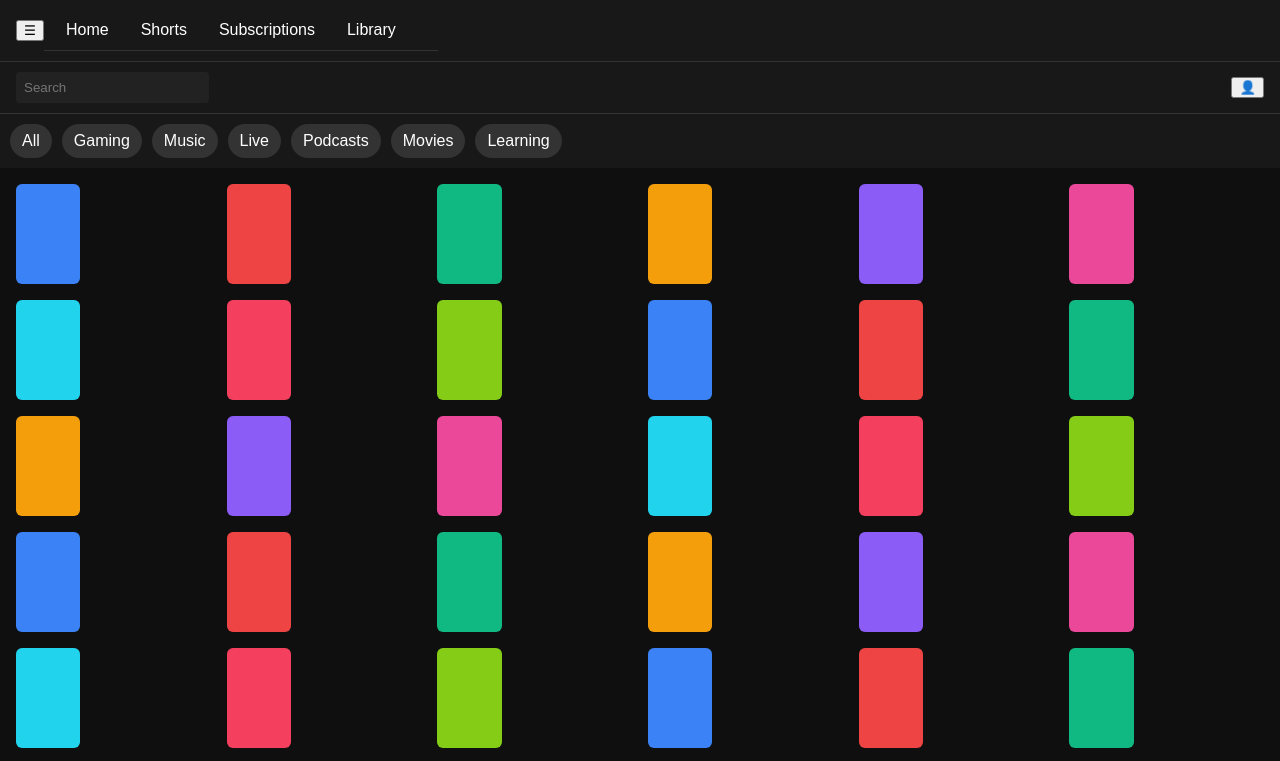
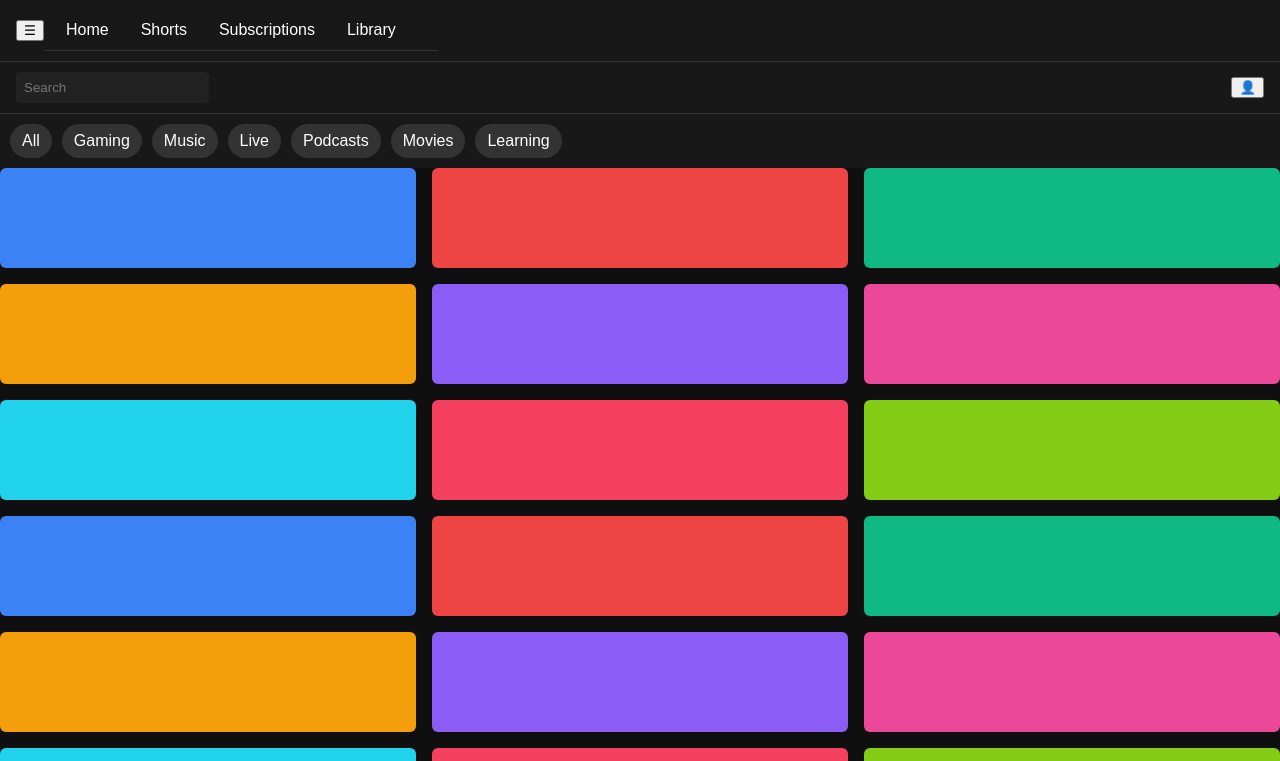
Before and after one commit to domasoufi-oss/kitt, a plain HTML site: page index.html in a window 1280 px wide. Shown: the top 761 px of the page. Drawn offline with Linux system fonts and the light colour scheme.

Commit message:
Update index.html

```diff
--- a/index.html
+++ b/index.html
@@ -51,15 +51,13 @@
       cursor: pointer;
     }
     .video-grid {
-      display: grid;
-      grid-template-columns: repeat(auto-fill, minmax(180px, 1fr));
-      gap: 16px;
-      padding: 16px;
-    }
+  display: grid;
+  grid-template-columns: repeat(3, 1fr); /* 3 equal columns */
+  gap: 16px;
+}
     .video-box {
       height: 100px;
       border-radius: 6px;
-      width: 33%;
     }
     footer {
       padding: 16px;
```
